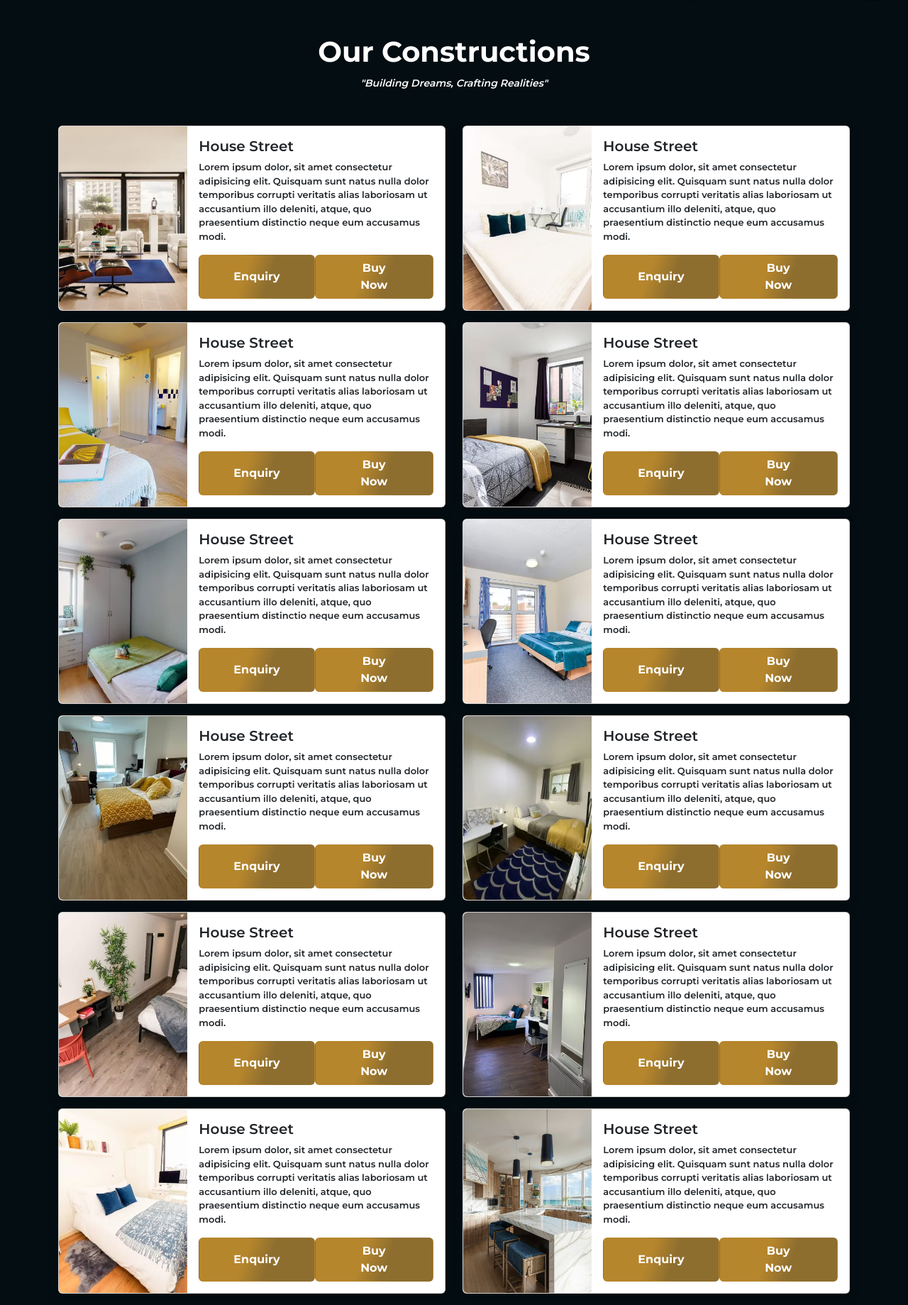
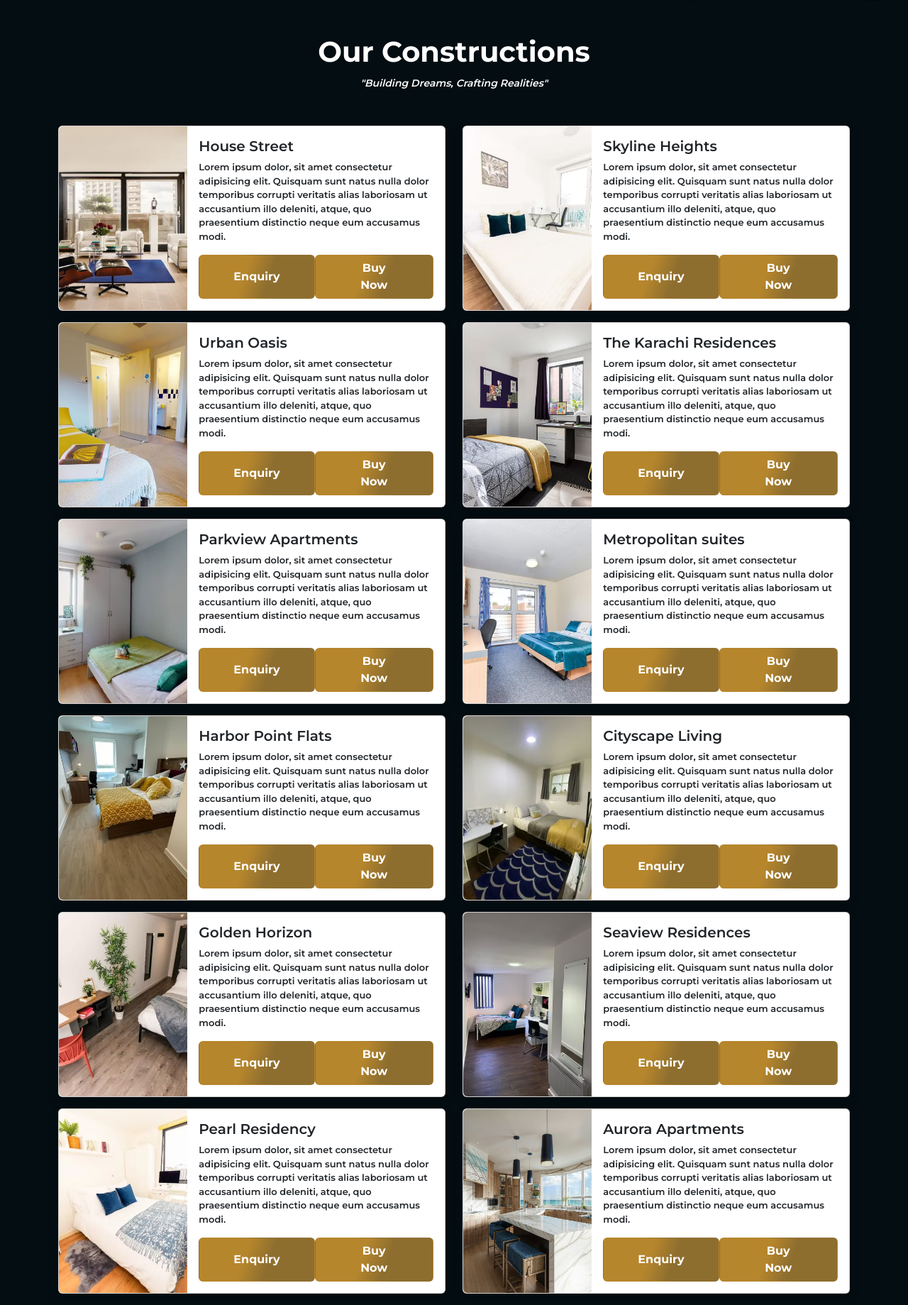
Before and after one commit to TahaRabbani/Real_Estate, a Django app: page /plots/ in a window 1280 px wide. Shown: the part 959-2798 px from the top of the page at 71% size. Run offline with Django 5.2, Linux system fonts and the light colour scheme; some libraries are stand-ins or nearby versions.

Commit message:
card titles

```diff
--- a/templates/pages/plots.html
+++ b/templates/pages/plots.html
@@ -84,7 +84,7 @@
                         </div>
                         <div class="col-md-8">
                             <div class="card-body">
-                                <h5 class="card-title">House Street</h5>
+                                <h5 class="card-title">Skyline Heights</h5>
                                 <p class="card-text" style="font-size: 13px; font-weight: normal;">Lorem ipsum dolor,
                                     sit amet consectetur adipisicing elit. Quisquam sunt natus nulla dolor temporibus
                                     corrupti veritatis alias laboriosam ut accusantium illo deleniti, atque, quo
@@ -115,7 +115,7 @@
                         </div>
                         <div class="col-md-8">
                             <div class="card-body">
-                                <h5 class="card-title">House Street</h5>
+                                <h5 class="card-title">Urban Oasis</h5>
                                 <p class="card-text" style="font-size: 13px; font-weight: normal;">Lorem ipsum dolor,
                                     sit amet consectetur adipisicing elit. Quisquam sunt natus nulla dolor temporibus
                                     corrupti veritatis alias laboriosam ut accusantium illo deleniti, atque, quo
@@ -146,7 +146,7 @@
                         </div>
                         <div class="col-md-8">
                             <div class="card-body">
-                                <h5 class="card-title">House Street</h5>
+                                <h5 class="card-title">The Karachi Residences</h5>
                                 <p class="card-text" style="font-size: 13px; font-weight: normal;">Lorem ipsum dolor,
                                     sit amet consectetur adipisicing elit. Quisquam sunt natus nulla dolor temporibus
                                     corrupti veritatis alias laboriosam ut accusantium illo deleniti, atque, quo
@@ -177,7 +177,7 @@
                         </div>
                         <div class="col-md-8">
                             <div class="card-body">
-                                <h5 class="card-title">House Street</h5>
+                                <h5 class="card-title">Parkview Apartments</h5>
                                 <p class="card-text" style="font-size: 13px; font-weight: normal;">Lorem ipsum dolor,
                                     sit amet consectetur adipisicing elit. Quisquam sunt natus nulla dolor temporibus
                                     corrupti veritatis alias laboriosam ut accusantium illo deleniti, atque, quo
@@ -208,7 +208,7 @@
                         </div>
                         <div class="col-md-8">
                             <div class="card-body">
-                                <h5 class="card-title">House Street</h5>
+                                <h5 class="card-title">Metropolitan suites</h5>
                                 <p class="card-text" style="font-size: 13px; font-weight: normal;">Lorem ipsum dolor,
                                     sit amet consectetur adipisicing elit. Quisquam sunt natus nulla dolor temporibus
                                     corrupti veritatis alias laboriosam ut accusantium illo deleniti, atque, quo
@@ -239,7 +239,7 @@
                         </div>
                         <div class="col-md-8">
                             <div class="card-body">
-                                <h5 class="card-title">House Street</h5>
+                                <h5 class="card-title">Harbor Point Flats</h5>
                                 <p class="card-text" style="font-size: 13px; font-weight: normal;">Lorem ipsum dolor,
                                     sit amet consectetur adipisicing elit. Quisquam sunt natus nulla dolor temporibus
                                     corrupti veritatis alias laboriosam ut accusantium illo deleniti, atque, quo
@@ -270,7 +270,7 @@
                         </div>
                         <div class="col-md-8">
                             <div class="card-body">
-                                <h5 class="card-title">House Street</h5>
+                                <h5 class="card-title">Cityscape Living</h5>
                                 <p class="card-text" style="font-size: 13px; font-weight: normal;">Lorem ipsum dolor,
                                     sit amet consectetur adipisicing elit. Quisquam sunt natus nulla dolor temporibus
                                     corrupti veritatis alias laboriosam ut accusantium illo deleniti, atque, quo
@@ -301,7 +301,7 @@
                         </div>
                         <div class="col-md-8">
                             <div class="card-body">
-                                <h5 class="card-title">House Street</h5>
+                                <h5 class="card-title">Golden Horizon</h5>
                                 <p class="card-text" style="font-size: 13px; font-weight: normal;">Lorem ipsum dolor,
                                     sit amet consectetur adipisicing elit. Quisquam sunt natus nulla dolor temporibus
                                     corrupti veritatis alias laboriosam ut accusantium illo deleniti, atque, quo
@@ -332,7 +332,7 @@
                         </div>
                         <div class="col-md-8">
                             <div class="card-body">
-                                <h5 class="card-title">House Street</h5>
+                                <h5 class="card-title">Seaview Residences</h5>
                                 <p class="card-text" style="font-size: 13px; font-weight: normal;">Lorem ipsum dolor,
                                     sit amet consectetur adipisicing elit. Quisquam sunt natus nulla dolor temporibus
                                     corrupti veritatis alias laboriosam ut accusantium illo deleniti, atque, quo
@@ -363,7 +363,7 @@
                         </div>
                         <div class="col-md-8">
                             <div class="card-body">
-                                <h5 class="card-title">House Street</h5>
+                                <h5 class="card-title">Pearl Residency</h5>
                                 <p class="card-text" style="font-size: 13px; font-weight: normal;">Lorem ipsum dolor,
                                     sit amet consectetur adipisicing elit. Quisquam sunt natus nulla dolor temporibus
                                     corrupti veritatis alias laboriosam ut accusantium illo deleniti, atque, quo
@@ -394,7 +394,7 @@
                         </div>
                         <div class="col-md-8">
                             <div class="card-body">
-                                <h5 class="card-title">House Street</h5>
+                                <h5 class="card-title">Aurora Apartments</h5>
                                 <p class="card-text" style="font-size: 13px; font-weight: normal;">Lorem ipsum dolor,
                                     sit amet consectetur adipisicing elit. Quisquam sunt natus nulla dolor temporibus
                                     corrupti veritatis alias laboriosam ut accusantium illo deleniti, atque, quo
```
